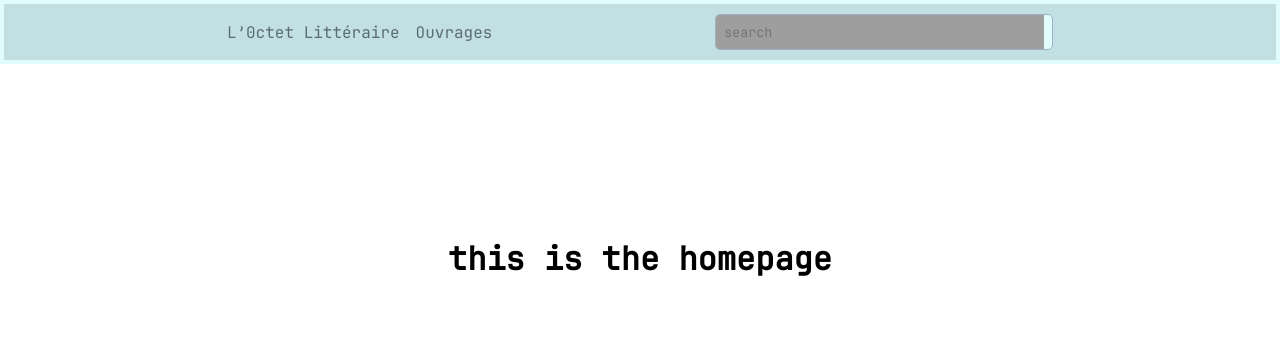
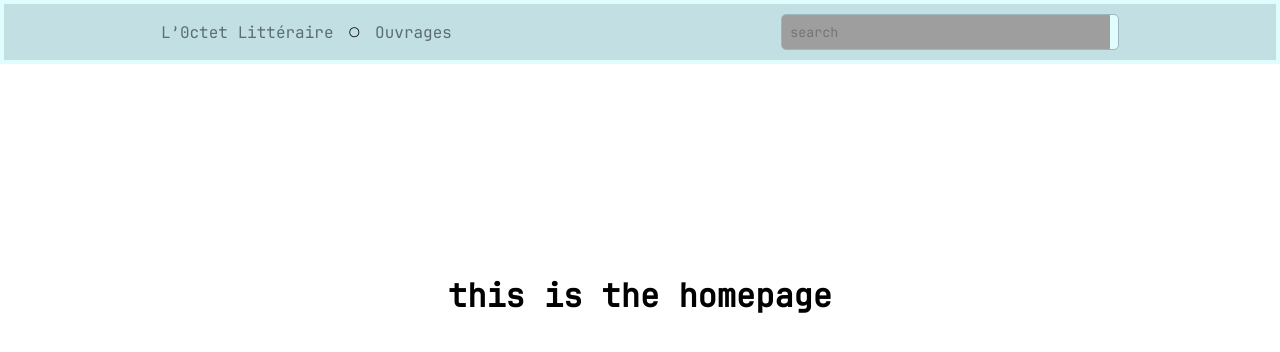
Before and after one commit to pw04ast-TonyThomas/P-Web-DB-294-Frontend, a Vue app in the folder p-web-db-294-frontend/: page / in a window 1280 px wide. Shown: the top 352 px of the page. Built offline with nearby package versions, Linux system fonts and the light colour scheme; grey boxes are pictures that could not be loaded; the HTML template or start-up script is replaced by a standard one.

Commit message:
feat: add a fix size for the footer [5]

```diff
--- a/p-web-db-294-frontend/src/App.vue
+++ b/p-web-db-294-frontend/src/App.vue
@@ -9,6 +9,7 @@ import SearchBar from './components/SearchBar.vue';
     <header style="grid-area: header;">
         <nav>
           <RouterLink to="/">L&CloseCurlyQuote;0ctet Littéraire</RouterLink>
+          <span></span>
           <RouterLink to="/about">Ouvrages</RouterLink>
         </nav>
         <SearchBar></SearchBar>
@@ -32,7 +33,7 @@ import SearchBar from './components/SearchBar.vue';
     'top-svg top-svg top-svg'
     'main    main    main' auto
     'bot-svg bot-svg bot-svg'
-    'footer  footer  footer'
+    'footer  footer  footer' 4rem
     / 2fr 8fr 2fr;
     place-items: start center;
   }
@@ -42,13 +43,14 @@ import SearchBar from './components/SearchBar.vue';
     width: 100%;
     height: 100%;
     display: flex;
-    justify-content: space-evenly;
+    justify-content: space-around;
     align-items: center;
 
     background: var(--secondary);
     border: 4px solid var(--main);
     box-sizing: border-box;
 
+    gap: 1rem;
     & > nav {
       display: flex;
       gap: 1rem;
@@ -60,6 +62,10 @@ import SearchBar from './components/SearchBar.vue';
       & a:hover {
         text-decoration: underline;
       }
+
+      & span::after {
+        content: '○';
+      }
     }
   }
 </style>
```
